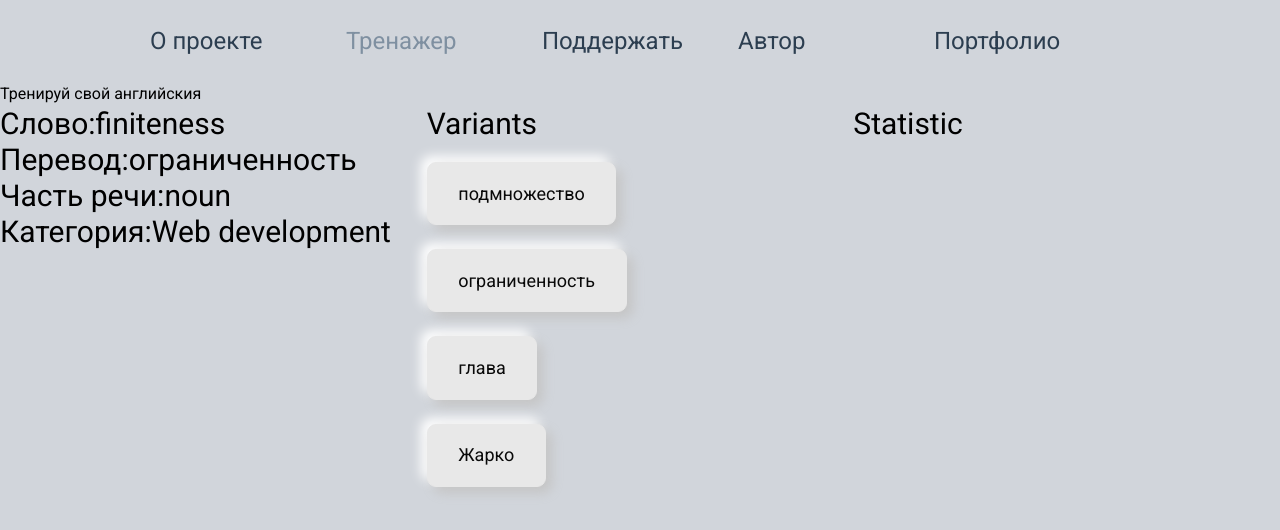
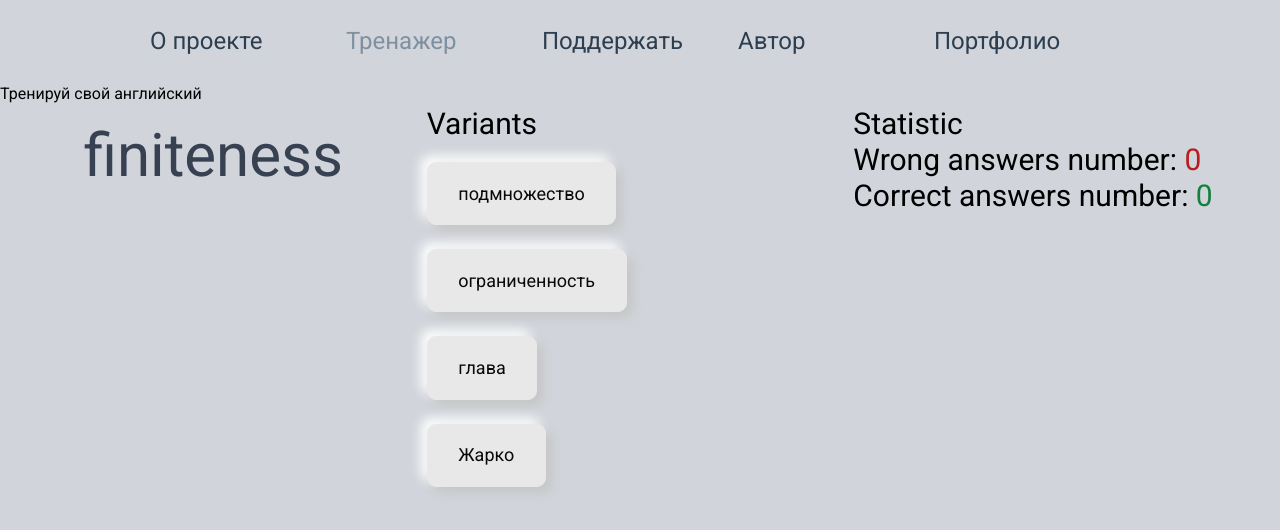
Before and after one commit to darkleon1983/next-vocabulary-app, a Next.js app: page /TrainingPage in a window 1280 px wide. Both pictures are taken after a click on the button "НАЧАТЬ ТЕСТ". Shown: the top 530 px of the page. Built offline with nearby package versions, Linux system fonts and the light colour scheme.

Commit message:
added rendering wrongAnswers and correctAnswers length in StatisticComponent

```diff
--- a/app/TrainingPage/page.tsx
+++ b/app/TrainingPage/page.tsx
@@ -26,6 +26,8 @@ export default function TrainingPage() {
   const [isButtonVisible, setIsButtonVisible] = useState(true);
   const [ids, setIds] = useState<number[]>([]);
   const [isTrainingStarted, setIsTrainingStarted] = useState(false);
+  const [wrongAnswers, setWrongAnswers] = useState<Word[]>([]);
+  const [correctAnswers, setCorrectAnswers] = useState<Word[]>([]);
   const distractors = shuffle<string>(answersArray);
 
   const arrayMaker = (array: Word[]): number[] => {
@@ -38,23 +40,39 @@ export default function TrainingPage() {
     setIds(shuffle(newIds));
     setIsTrainingStarted(true);
     setIsButtonVisible(false);
+
   };
 
-  console.log("this is ids", ids);
-  const firstWord = ids.length > 0 ? words.find((word) => word.id === ids[0]) ?? null : null;
+  // console.log("this is ids", ids);
+  const firstWord =
+    ids.length > 0 ? words.find((word) => word.id === ids[0]) ?? null : null;
   return (
     <div>
       {" "}
       <Header />
-      <h2>Тренируй свой английския</h2>
+      <h2>Тренируй свой английский</h2>
       {!isTrainingStarted && <Button onClick={handleClick} />}
       <div className={cn("grid grid-cols-3 text-3xl")}>
         {/* <div>{words[ids[0]].word}</div> */}
         {isTrainingStarted && (
           <>
-            <TaskComponent word={firstWord}/>
-            <VariantComponent word={firstWord} distractors={distractors}/>
-            <StatisticComponent />
+            <TaskComponent word={firstWord} />
+            <VariantComponent
+            word={firstWord}
+            distractors={distractors}
+            correctAnswers={correctAnswers}
+            setCorrectAnswers={setCorrectAnswers}
+            wrongAnswers={wrongAnswers}
+            isTrainingStarted={isTrainingStarted}
+            setIsTrainingStarted={setIsTrainingStarted}
+            isButtonVisible={isButtonVisible}
+            setIsButtonVisible={setIsButtonVisible}
+            setWrongAnswers={setWrongAnswers}
+            // goToNextWord={goToNextWord}
+            setIds={setIds}/>
+            <StatisticComponent
+            correctAnswers={correctAnswers}
+            wrongAnswers={wrongAnswers}/>
           </>
         )}
       </div>
--- a/app/components/StatisticComponent/index.tsx
+++ b/app/components/StatisticComponent/index.tsx
@@ -1,6 +1,26 @@
 import React from "react";
 import cn from "classnames";
 
-export const StatisticComponent = () => {
-  return <div>Statistic</div>;
+type Word = {
+  id: number;
+  word: string;
+  translation: string;
+  partOfSpeech: string;
+  category: string;
 };
+
+type StatisticComponentProps = {
+  wrongAnswers: Word[];
+  correctAnswers: Word[];
+};
+
+export const StatisticComponent = ({ wrongAnswers, correctAnswers }: StatisticComponentProps) => {
+  return (
+    <div>
+
+      <h2>Statistic</h2>
+      <p>Wrong answers number: <span  className={cn("text-red-700", wrongAnswers.length > correctAnswers.length && "text-5xl")}>{wrongAnswers.length}</span></p>
+      <p>Correct answers number: <span className={cn("text-green-700", correctAnswers.length > wrongAnswers.length && "text-5xl")}>{correctAnswers.length}</span></p>
+    </div>
+  );
+};
--- a/app/components/TaskComponent/index.tsx
+++ b/app/components/TaskComponent/index.tsx
@@ -17,11 +17,12 @@ type TaskComponentProps = {
 export const TaskComponent = ({word, className}: TaskComponentProps) => {
   return(
 <div>
-  {word ?  (<div>
-    <p>Слово:{word.word}</p>
-    <p>Перевод:{word.translation}</p>
+  {word ?  (<div className={cn("h-[100px]")}>
+    <div className={cn("h-full grid justify-items-center content-center text-6xl text-gray-700")}>{word.word}</div>
+    {/* <p>Перевод:{word.translation}</p>
     <p>Часть речи:{word.partOfSpeech}</p>
     <p>Категория:{word.category}</p>
+    <p>id:{word.id}</p> */}
   </div>) : (<p>нет слов</p>) }
 </div>
   );
--- a/app/components/VariantComponent/index.tsx
+++ b/app/components/VariantComponent/index.tsx
@@ -1,4 +1,4 @@
-import React, { MouseEvent } from "react";
+import React, { Dispatch, MouseEvent, SetStateAction } from "react";
 import cn from "classnames";
 import VariantButton from "../ui/VariantButton";
 import { shuffle } from "@/app/utils/wordPicker";
@@ -15,17 +15,79 @@ type VariantComponentProps = {
   word: Word | null;
   distractors?: string[];
   className?: string;
+  correctAnswers: Word[];
+  setCorrectAnswers: Dispatch<SetStateAction<Word[]>>;
+  wrongAnswers: Word[];
+  setWrongAnswers: Dispatch<SetStateAction<Word[]>>;
+  setIds: Dispatch<SetStateAction<number[]>>;
+  isTrainingStarted: boolean;
+  setIsTrainingStarted: Dispatch<SetStateAction<boolean>>;
+  setIsButtonVisible: Dispatch<SetStateAction<boolean>>;
+  isButtonVisible: boolean;
+  // goToNextWord: () => void;
 };
 
 export const VariantComponent = ({
   word,
   distractors = [],
-}: VariantComponentProps) => {
+  correctAnswers,
+  setCorrectAnswers,
+  wrongAnswers,
+  setWrongAnswers,
+  setIds,
+  isTrainingStarted,
+  setIsTrainingStarted,
+  setIsButtonVisible,
+  isButtonVisible,
+}: // goToNextWord,
+VariantComponentProps) => {
   const handleClick = (event: MouseEvent<HTMLButtonElement>) => {
     const label = event.currentTarget.dataset.label || "Unknown label";
-    const translation =
-      event.currentTarget.dataset.word || "Unknown translation";
-    console.log("Clicked button", label, translation);
+    const translation = word ? word.translation.trim() : "Нет перевода";
+    // if (word) {
+    //   if (label === translation) {
+    //     // Правильный ответ
+    //     setCorrectAnswers((prev) =>
+    //       prev.some((w) => w.id === word.id) ? prev : [...prev, word]
+    //     );
+    //     // Удаляем первый элемент из ids
+    //     setIds((prev) => {
+    //       const newIds = prev.slice(1);
+    //       if (newIds.length === 0 && isTrainingStarted) {
+    //         setIsTrainingStarted(false);
+    //         setIsButtonVisible(true);
+    //       }
+    //       return newIds;
+    //     });
+    //   } else {
+    //     // Неправильный ответ
+    //     setWrongAnswers((prev) =>
+    //       prev.some((w) => w.id === word.id) ? prev : [...prev, word]
+    //     );
+    //   }
+    // }
+    // goToNextWord();
+    if (word) {
+      if (label === translation) {
+        // Правильный ответ
+        setCorrectAnswers((prev) =>
+          prev.some((w) => w.id === word.id) ? prev : [...prev, word]
+        );
+      } else {
+        // Неправильный ответ
+        setWrongAnswers((prev) =>
+          prev.some((w) => w.id === word.id) ? prev : [...prev, word]
+        );
+      }
+      setIds((prev) => {
+        const newIds = prev.slice(1);
+        if(newIds.length === 0 && isTrainingStarted) {
+          setIsTrainingStarted(false);
+          setIsButtonVisible(true);
+        }
+        return newIds;
+      })
+    }
   };
 
   const translation = word ? word.translation : "Нет перевода";
@@ -33,6 +95,8 @@ export const VariantComponent = ({
     distractors.length > 0
       ? shuffle([translation, ...distractors.slice(0, 3)])
       : shuffle([translation, "variant 2", "variant 3", "variant 4"]);
+
+  console.log(translation);
 
   return (
     <div>
@@ -43,7 +107,7 @@ export const VariantComponent = ({
             key={index}
             onClick={handleClick}
             label={label}
-            translation={index === 0 ? translation : undefined}
+            translation={label === translation ? translation : label}
           />
         ))}
       </div>
--- a/app/components/ui/VariantButton/index.tsx
+++ b/app/components/ui/VariantButton/index.tsx
@@ -18,12 +18,12 @@ const VariantButton = ({
   return (
     <div>
       <button
-
         data-word={translation}
+        data-label={label}
         {...props}
         className={cn(styles.variantButton, className)}
       >
-        {label || translation}
+        {label}
       </button>
     </div>
   );
```
